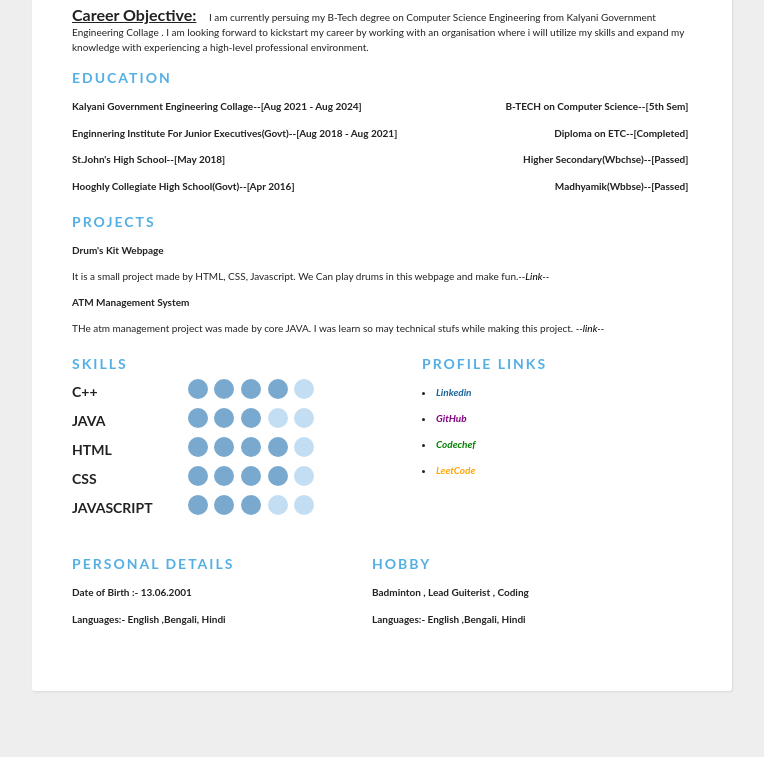
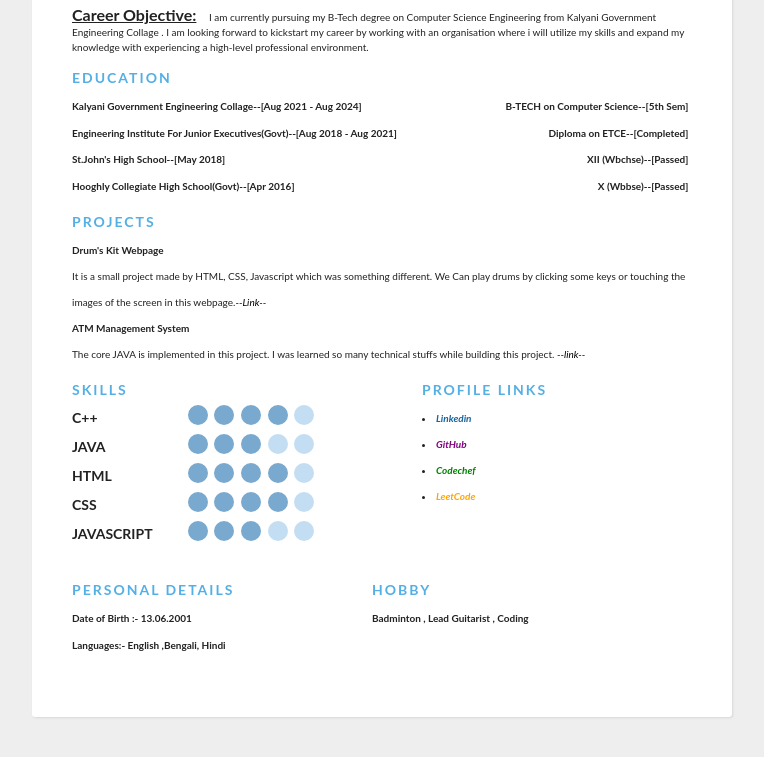
Before and after one commit to Rup2001/Resume, a plain HTML site: page index.html in a window 1280 px wide. Shown: the part 181-938 px from the top of the page, without its empty margins (258-1022 px from the left). Drawn offline with Linux system fonts and the light colour scheme.

Commit message:
first commit

```diff
--- a/index.html
+++ b/index.html
@@ -27,7 +27,7 @@
           <div class="about">
             <span class="position">Career Objective: </span>
             <span class="desc">
-            <span>I am currently persuing my B-Tech degree on Computer Science Engineering from Kalyani Government Engineering Collage .
+            <span>I am currently pursuing my B-Tech degree on Computer Science Engineering from Kalyani Government Engineering Collage .
                  I am looking forward to kickstart my career by working with an organisation where i will utilize my skills and expand
                  my knowledge with experiencing a high-level professional environment.</span>
           </div>
@@ -49,11 +49,11 @@
               </div>
               <div class="section__list-item">
                 <div class="left">
-                  <div class="name">Enginnering Institute For Junior Executives(Govt)--[Aug 2018 - Aug 2021]</div>
+                  <div class="name">Engineering Institute For Junior Executives(Govt)--[Aug 2018 - Aug 2021]</div>
                   <!-- <div class="duration">Aug 2018 - Aug 2021</div> -->
                 </div>
                 <div class="right">
-                <div class="name">Diploma on ETC--[Completed]</div>
+                <div class="name">Diploma on ETCE--[Completed]</div>
                   <!-- <div class="desc">Completed</div> -->
                 </div>
               </div>
@@ -64,7 +64,7 @@
                   <!-- <div class="duration">May 2018</div> -->
                 </div>
                 <div class="right">
-                  <div class="name">Higher Secondary(Wbchse)--[Passed]</div>
+                  <div class="name">XII (Wbchse)--[Passed]</div>
                   <!-- <div class="desc">Passed</div> -->
                 </div>
               </div>
@@ -75,14 +75,14 @@
                   <!-- <div class="duration">Apr 2016</div> -->
                 </div>
                 <div class="right">
-                 <div class="name">Madhyamik(Wbbse)--[Passed]</div>
+                 <div class="name">X (Wbbse)--[Passed]</div>
                   <!-- <div class="desc">Passed</div> -->
                 </div>
               </div>
             </div>
 
         </div>
-         <!-- <div class="details">
+       <!-- <div class="details">
           <div class="section">
             <div class="section__title">Experience</div>
             <div class="section__list">
@@ -117,12 +117,12 @@
              <div class="section__list">
                <div class="section__list-item">
                  <div class="name">Drum's Kit Webpage</div>
-                 <div class="text">It is a small project made by HTML, CSS, Javascript. We Can play drums in this webpage and make fun.<a href="https://github.com/Rup2001/avi/projects?type=new" target="_blank">--Link--</a></div>
+                 <div class="text">It is a small project made by HTML, CSS, Javascript which was something different. We Can play drums by clicking some keys or touching the images of the screen in this webpage.<a href="https://rup2001.github.io/DrumKit/" target="_blank">--Link--</a></div>
                </div>
 
                <div class="section__list-item">
                           <div class="name">ATM Management System</div>
-                 <div class="text">THe atm management project was made by core JAVA. I was learn so may technical stufs while making this project. <a href="https://github.com/Rup2001/avi/projects?type=new" target="_blank">--link--</a>
+                 <div class="text">The core JAVA is implemented in this project. I was learned so many technical stuffs while building this project. <a href="https://github.com/Rup2001/AtmMachine" target="_blank">--link--</a>
                  </div>
                </div>
              </div>
@@ -271,15 +271,11 @@
                </div>
              </div>
             </div>
-            <div class="section" id="own">
+            <div class="section" id="hobby">
               <div class="section__title">Hobby</div>
                <div class="section__list">
                  <div class="section__list-item">
-                   <div class="name">Badminton , Lead Guiterist , Coding </div>
-                 </div>
-
-                 <div class="section__list-item">
-                            <div class="name">Languages:- English ,Bengali, Hindi </div>
+                   <div class="name">Badminton , Lead Guitarist , Coding </div>
                  </div>
                </div>
               </div>
--- a/styles.css
+++ b/styles.css
@@ -217,6 +217,6 @@
 
     #hobby{
       float: right;
-      width: 100px;
+      width: 300px;
       height: 70px;
     }
```
